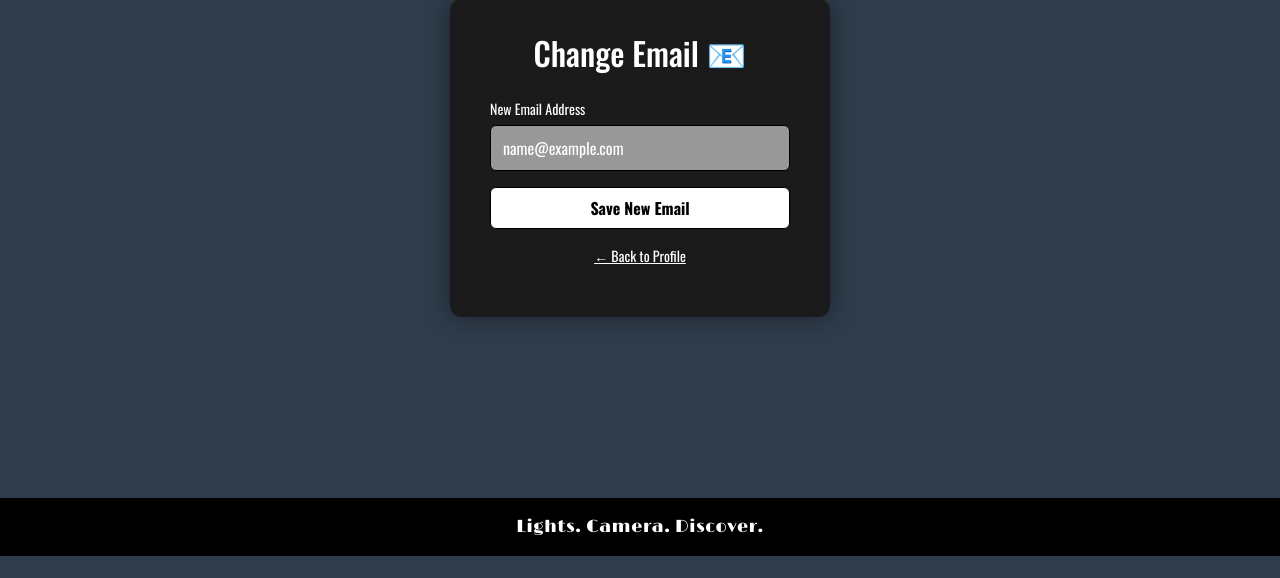
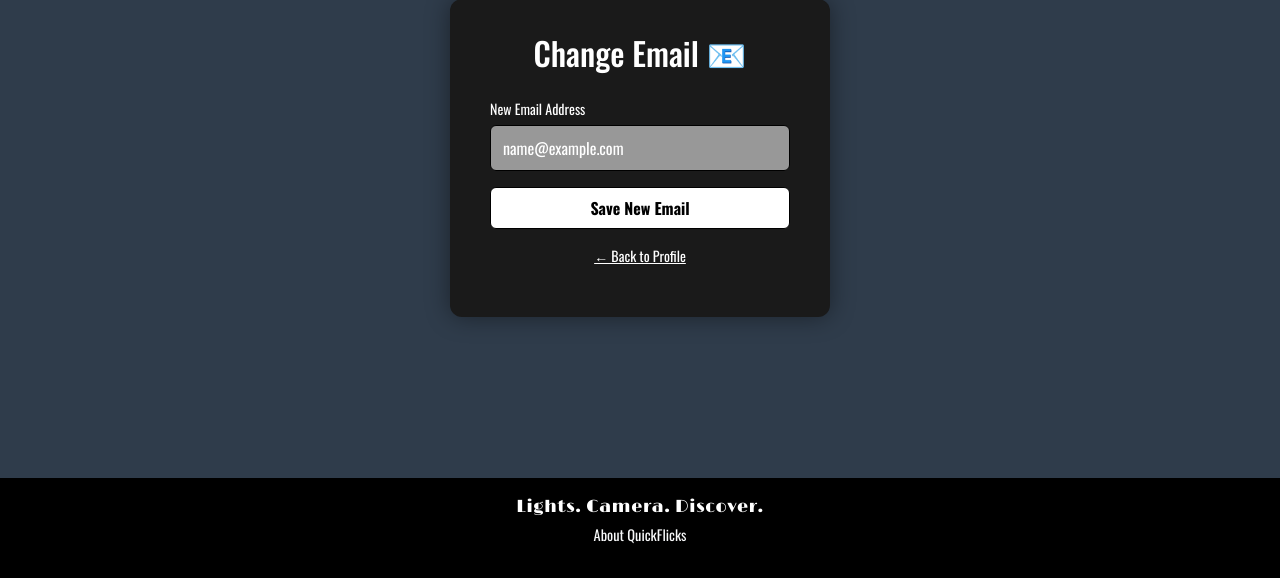
Before and after one commit to Ceri-Jane/milestone_project_three, a Django app: page /accounts/change-email/ in a window 1280 px wide. Shown: the part 244-822 px from the top of the page. Before the commit the page ends 800 px from the top, so only its background shows below. Run offline with Django 5.2, Linux system fonts and the light colour scheme; the visitor is signed in with stand-in values (Sample User, id 1).

Commit message:
Update footer.html with link to about.html

```diff
--- a/templates/partials/footer.html
+++ b/templates/partials/footer.html
@@ -1,3 +1,4 @@
 <footer class="footer mt-auto py-3 text-center">
-    <p class="footer-tagline">Lights. Camera. Discover.</p>
+    <p class="footer-tagline mb-1">Lights. Camera. Discover.</p>
+    <p><a href="{% url 'about' %}" class="text-decoration-none text-light">About QuickFlicks</a></p>
 </footer>
```
